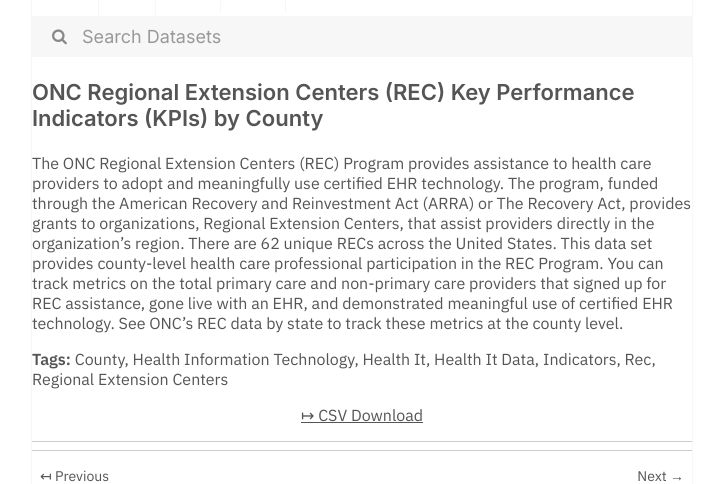
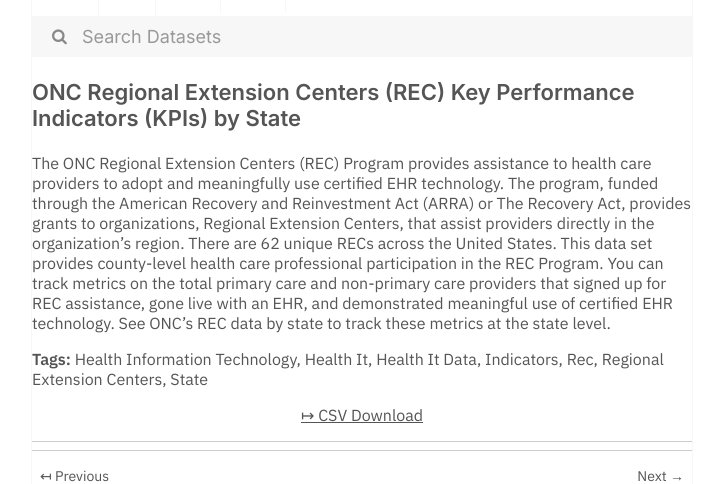
Before and after one commit to dayda-entities/us-department-of-health-and-human-services, a Jekyll site: the page built from _posts/2020-11-10-onc-regional-extension-centers.md, in a window 1280 px wide. Shown: the part 288-772 px from the top of the page, without its empty margins (278-1001 px from the left). Built offline with Jekyll 4.4.1, drawn with Linux system fonts in a browser that asks for light colours.

Commit message:
Publish Data

```diff
--- a/_posts/2020-11-10-onc-regional-extension-centers.md
+++ b/_posts/2020-11-10-onc-regional-extension-centers.md
@@ -1,23 +1,24 @@
 ---
 title: >-
   ONC Regional Extension Centers (REC) Key Performance Indicators (KPIs) by
-  County
-created: '2020-11-10T16:16:41.200639'
-modified: '2021-05-03T21:23:05.871818'
+  State
+created: '2020-11-10T16:16:41.157978'
+modified: '2021-04-30T02:07:42.479630'
 state: active
 type: dataset
 tags:
-  - County
   - Health Information Technology
   - Health It
   - Health It Data
   - Indicators
   - Rec
   - Regional Extension Centers
+  - State
 groups: []
-csv_url: 'https://dashboard.healthit.gov/datadashboard/data/REC_KPI_County.csv'
+csv_url: >-
+  https://dashboard.healthit.gov/datadashboard/data/REC_KPI_State.csv,https://dashboard.healthit.gov/quickstats/pages/FIG-REC-Priority-Primary-Care-Providers-MU.php
 json_url: ''
 layout: post
 
 ---
-The ONC Regional Extension Centers (REC) Program provides assistance to health care providers to adopt and meaningfully use certified EHR technology. The program, funded through the American Recovery and Reinvestment Act (ARRA) or The Recovery Act, provides grants to organizations, Regional Extension Centers, that assist providers directly in the organization's region. There are 62 unique RECs across the United States. This data set provides county-level health care professional participation in the REC Program. You can track metrics on the total primary care and non-primary care providers that signed up for REC assistance, gone live with an EHR, and demonstrated meaningful use of certified EHR technology. See ONC's REC data by state to track these metrics at the county level.
+The ONC Regional Extension Centers (REC) Program provides assistance to health care providers to adopt and meaningfully use certified EHR technology. The program, funded through the American Recovery and Reinvestment Act (ARRA) or The Recovery Act, provides grants to organizations, Regional Extension Centers, that assist providers directly in the organization's region. There are 62 unique RECs across the United States. This data set provides county-level health care professional participation in the REC Program. You can track metrics on the total primary care and non-primary care providers that signed up for REC assistance, gone live with an EHR, and demonstrated meaningful use of certified EHR technology. See ONC's REC data by state to track these metrics at the state level.
```
